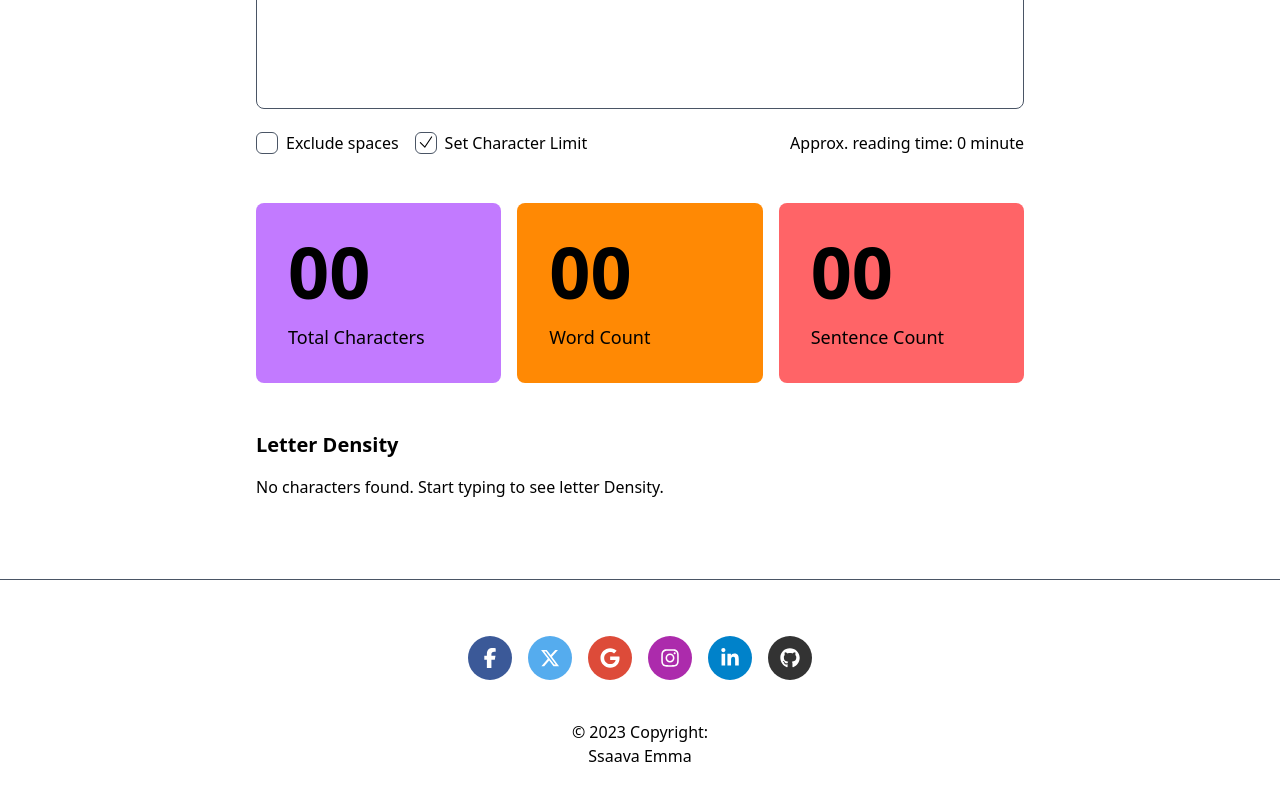
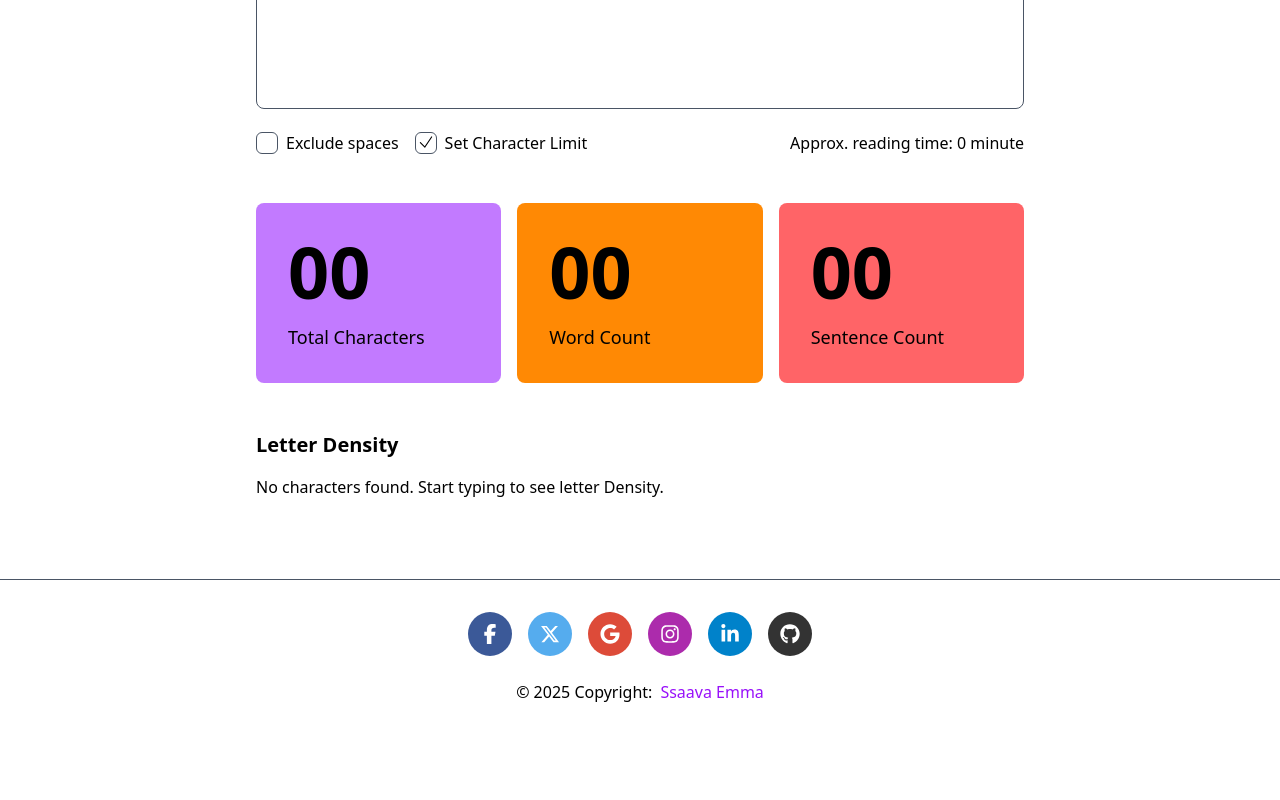
Before and after one commit to Ssaava/angular-word-counter-app, an Angular app: page / in a window 1280 px wide. Shown: the part 477-1277 px from the top of the page. After the commit the page ends 1213 px from the top, so only its background shows below. Built offline with nearby package versions, Linux system fonts and the light colour scheme.

Commit message:
modified footer component

```diff
--- a/src/app/components/footer/footer.component.html
+++ b/src/app/components/footer/footer.component.html
@@ -2,9 +2,9 @@
 <footer
   class="px-4 sm:px-24 lg:px-44 xl:px-64 py-8 flex flex-col items-center mt-12 text-center text-surface border-t border-t-gray-600 dark:text-white"
 >
-  <div class="w-full px-6 pt-6">
+  <div class="w-full">
     <!-- Social media icons container -->
-    <div class="mb-6 flex justify-center space-x-4">
+    <div class="mb-6 flex justify-center gap-4 flex-wrap">
       <a
         href="#!"
         type="button"
@@ -128,8 +128,8 @@
   </div>
 
   <!--Copyright section-->
-  <div class="w-full p-4 text-center">
-    © 2023 Copyright:
-    <p>Ssaava Emma</p>
+  <div class="w-full flex gap-2 flex-wrap items-center justify-center">
+    &copy; {{ date }} Copyright:
+    <p class="text-purple-600 font-medium">Ssaava Emma</p>
   </div>
 </footer>
--- a/src/app/components/footer/footer.component.ts
+++ b/src/app/components/footer/footer.component.ts
@@ -4,8 +4,8 @@ import { Component } from '@angular/core';
   selector: 'app-footer',
   imports: [],
   templateUrl: './footer.component.html',
-  styleUrl: './footer.component.css'
+  styleUrl: './footer.component.css',
 })
 export class FooterComponent {
-
+  date = new Date().getFullYear();
 }
```
